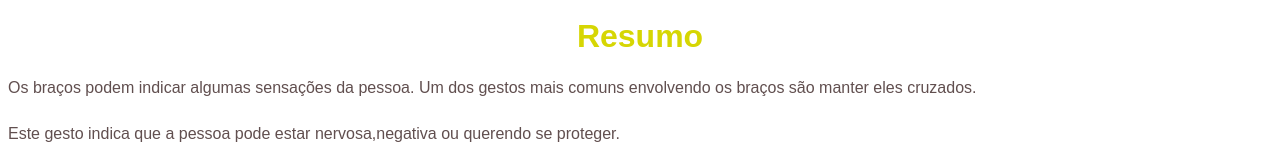
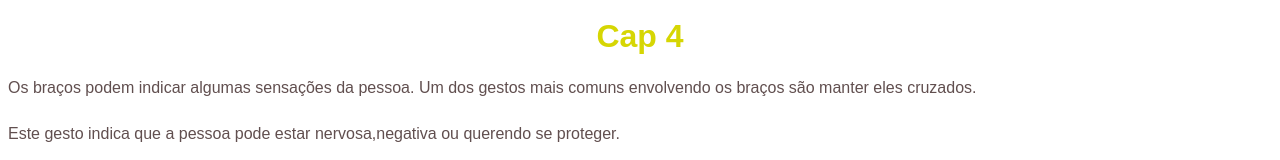
Before and after one commit to profissionalGuilhermeVitor/ResumoReview, a plain HTML site: page LIVROS/Desvendando_segredos_linguagem_corporal/cap4.html in a window 1280 px wide. Shown: the top 160 px of the page. Drawn offline with Linux system fonts and the light colour scheme.

Commit message:
Update_Cap5_Cap6

```diff
--- a/LIVROS/Desvendando_segredos_linguagem_corporal/cap4.html
+++ b/LIVROS/Desvendando_segredos_linguagem_corporal/cap4.html
@@ -8,7 +8,7 @@
 </head>
 <body>
     <main class="content">
-        <h1 id="resume">Resumo</h1>
+        <h1 id="resume">Cap 4</h1>
             <p>Os braços podem indicar algumas sensações da pessoa. Um dos gestos mais comuns envolvendo os braços são manter eles cruzados.</p>
             <p>Este gesto indica que a pessoa pode estar nervosa,negativa ou querendo se proteger.</p>
             <p>Como este gesto revela possíveis pensamentos negativos, ele passa a mensagem de que a pessoa não está prestando atenção ou está impaciente.</p>
```
